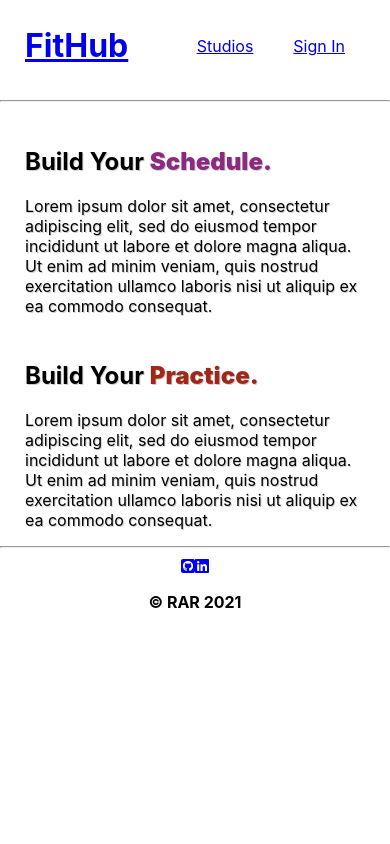
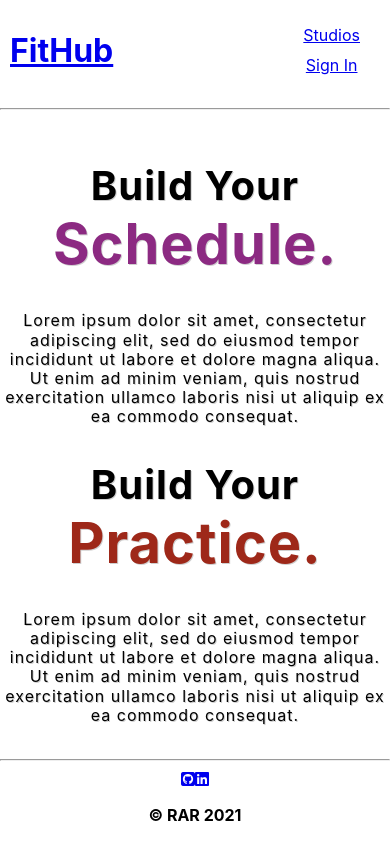
Before and after one commit to rararamberg/fithub, a React (Create React App) app in the folder client/: page / in a window 390 px wide. Built offline with nearby package versions, Linux system fonts and the light colour scheme.

Commit message:
media queries for header landing and studio detail. included vh height for app.css

```diff
--- a/client/src/App.css
+++ b/client/src/App.css
@@ -1,3 +1,4 @@
 .App {
   text-align: center;
+  min-height: 100vh;
 }
--- a/client/src/components/Header.css
+++ b/client/src/components/Header.css
@@ -24,3 +24,16 @@ nav button {
 nav p {
   margin: 0 5px;
 }
+
+@media screen and (max-width: 600px) {
+  header {
+    padding: 5px 10px;
+  }
+  nav {
+    flex-direction: column;
+  }
+
+  nav a {
+    padding: 5px 0;
+  }
+}
--- a/client/src/screens/Landing/Landing.css
+++ b/client/src/screens/Landing/Landing.css
@@ -6,6 +6,7 @@
 .landing-div p {
   text-align: left;
   text-shadow: 1px 1px #cfcfcf;
+  letter-spacing: 1px;
 }
 
 .build-schedule-div,
@@ -24,3 +25,33 @@
 .landing-div .practice {
   color: #9e2819;
 }
+
+@media screen and (max-width: 600px) {
+  .landing-div h2,
+  .landing-div p {
+    text-align: center;
+  }
+
+  .build-schedule-div,
+  .build-practice-div {
+    margin: 10px 0;
+  }
+
+  .landing-div h2 span {
+    font-size: 56px;
+    font-weight: 700;
+  }
+
+  .landing-div h2 {
+    font-size: 40px;
+  }
+
+  .landing-div p {
+    font-size: 16px;
+    line-height: 1.2;
+  }
+
+  .landing-div {
+    padding: 10px 5px;
+  }
+}
--- a/client/src/screens/StudioDetail/StudioDetail.css
+++ b/client/src/screens/StudioDetail/StudioDetail.css
@@ -3,6 +3,7 @@
   flex-direction: row;
   justify-content: space-evenly;
   align-items: center;
+  padding: 10px;
 }
 
 .written-studio-info-container {
@@ -10,11 +11,34 @@
   flex-direction: column;
   justify-content: space-around;
   align-items: flex-start;
+  align-content: flex-start;
+}
+
+.written-studio-info-container p {
+  text-align: left;
 }
 
 .class-box {
   display: flex;
   flex-direction: row;
-  justify-content: space-evenly;
+  justify-content: space-between;
   align-items: center;
+  align-content: flex-start;
+  border: 1px solid black;
+  margin: 10px auto;
 }
+
+.class-box p {
+  padding: 0 10px;
+}
+
+.class-box button {
+  margin: 0 10px;
+}
+
+@media screen and (max-width: 600px) {
+  .studio-detail-container {
+    flex-direction: column;
+    justify-content: center;
+  }
+}
```
Also changed, not shown: 1 other file (tests, documents, lock files or other folders).
